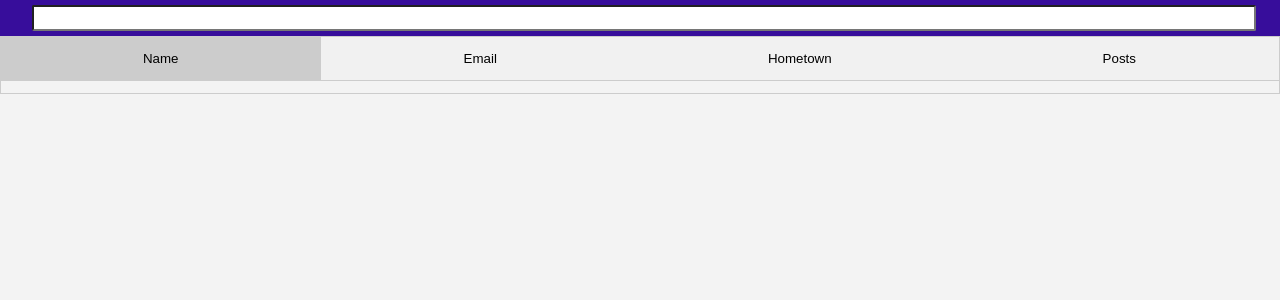
After one commit to tifa64/SocialNetworkWebsite, a PHP site: page /search_results.php in a window 1280 px wide. The commit adds this page. Shown: the top 300 px of the page. Run offline with PHP 8.4, Linux system fonts and the light colour scheme.

Commit message:
created a page for search queries with different tabs

```diff
--- /dev/null
+++ b/css/search_results.css
@@ -0,0 +1,60 @@
+body {
+    height: 100%;
+    background-color: #f3f3f3;
+    color: #555;
+    font-family: Arial, Helvetica, sans-serif;
+    font-size:16px;
+    line-height: 1.6em;
+    margin:0;
+}
+
+div.tab {
+    overflow: hidden;
+    border: 1px solid #ccc;
+    background-color: #f1f1f1;
+}
+
+/* Style the buttons inside the tab */
+div.tab button {
+    background-color: inherit;
+    width: 25%;
+    margin-top: 0px;
+    float: left;
+    border: none;
+    outline: none;
+    cursor: pointer;
+    padding: 14px 16px;
+    transition: 0.3s;
+    border-radius:0px;
+}
+
+div.tab button:hover {
+    background-color: #ddd;
+}
+
+/* Create an active/current tablink class */
+div.tab button.active {
+    background-color: #ccc;
+}
+
+/* Style the tab content */
+.tabcontent {
+    display: none;
+    padding: 6px 12px;
+    border: 1px solid #ccc;
+    border-top: none;
+}
+
+form input[type="text"] {
+    width:95%;
+    margin-top: 5px;
+    margin-bottom: 5px;
+    margin-left:2.5%;
+    height:20px;
+    border-radius: 2px;
+}
+
+#search-bar {
+    background-color: rgb(55, 13, 155);
+
+}
--- /dev/null
+++ b/js/search_results.js
@@ -0,0 +1,114 @@
+var currentTab;
+
+function updateContent(json) {
+	var already_here = [];
+	var keys = Object.keys(json);
+	for(key in keys) {
+		var x = json[key];
+		if(currentTab === 'posts')
+			$('#'+currentTab).append('<div> Name: ' + x['content'] + ' ' + x['post_id'] + ' ' + x['user_id'] + '</div>');
+		else {
+			if(already_here.indexOf(x['user_id']) == -1) {
+				$('#'+currentTab).append('<div> Name: ' + x['fname'] + ' ' + x['lname'] + ' ' + x['user_id'] + '</div>');
+				already_here.push(x['user_id']);
+			}
+		}
+	}
+}
+
+
+function emptyTabs() {
+	$('#name').empty();
+	$('#email').empty();
+	$('#posts').empty();
+	$('#hometown').empty();
+}
+
+function changeTab(evt, tabName) {
+    // Declare all variables
+    var i, tabcontent, tablinks;
+    var tabs = ['name', 'email', 'hometown', 'posts'];
+    // Get all elements with class="tabcontent" and hide them
+    tabcontent = document.getElementsByClassName("tabcontent");
+    for (i = 0; i < tabcontent.length; i++) {
+        tabcontent[i].style.display = "none";
+    }
+
+    // Get all elements with class="tablinks" and remove the class "active"
+    tablinks = document.getElementsByClassName("tablinks");
+    for (i = 0; i < tablinks.length; i++) {
+        tablinks[i].className = tablinks[i].className.replace(" active", "");
+    }
+
+    // Show the current tab, and add an "active" class to the button that opened the tab
+    console.log(tabName);
+    currentTab = tabName;
+    document.getElementById(tabName).style.display = "block";
+    evt.currentTarget.className += " active";
+}
+
+
+
+$(document).ready(function(){
+	currentTab = "name";
+	document.getElementsByClassName("tabcontent")[0].style.display = "block";
+	document.getElementById("tab1").style.display = "block";
+	document.getElementById("tab1").className += " active";
+
+	$("#search-form").submit(function(e) {
+		e.preventDefault();
+
+		var query = $("#search-query").value;
+
+		$.ajax({
+			url: 'search.php',
+			type: 'POST',
+			data: {query: query},
+			success: function(response) {
+				console.log(response);
+				//var json = $.parseJSON(response);
+				//console.log(json);
+			},
+			error: function(data) {
+				var json = $.parseJSON(data);
+       			alert(json.error);
+			}
+		});
+
+	});
+
+	$(document).keyup(function(e) {
+
+		var query = document.getElementById('search-query').value;
+		if(e.which === 8) {
+			if(query === '') {
+				emptyTabs();
+			}
+		}
+	});
+
+	var i = 0;
+	$("#search-query").keyup(function(e) {
+		var query = document.getElementById('search-query').value;
+		if(query === '')
+			return;
+		//console.log(query);
+		$.ajax({
+			url: 'search.php',
+			type: 'POST',
+			data: {query: query, type: currentTab},
+			success: function(response) {
+				emptyTabs();
+				if(response !== '')
+					updateContent($.parseJSON(response));
+			},
+			error: function(data) {
+
+			}
+		});
+
+		//var json = $.parseJSON(response);
+		//updateContent(json);
+	});
+
+});
--- /dev/null
+++ b/search_results.php
@@ -0,0 +1,45 @@
+<?php
+	session_start();
+	$_SESSION['user_id'] = 1;
+?>
+
+<!DOCTYPE html>
+
+<html>
+	<head>
+		<script type="text/javascript" src="js/jquery-3.2.1.js"></script>
+		<script type="text/javascript" src="js/search_results.js"></script>
+		<link rel="stylesheet"  href="css/search_results.css">
+
+	</head>
+	<body>
+		<div id="search-bar">
+			<form autocomplete="off" id="search-form" action="search.php" method="post">
+				<input type="text" id="search-query" name="query"><br>
+			</form>
+		</div>
+		<div class="tab">
+			<button class="tablinks" id="tab1" onclick="changeTab(event, 'name')">Name</button>
+			<button class="tablinks" id="tab2" onclick="changeTab(event, 'email')">Email</button>
+			<button class="tablinks" id="tab3" onclick="changeTab(event, 'hometown')">Hometown</button>
+			<button class="tablinks" id="tab4" onclick="changeTab(event, 'posts')">Posts</button>
+		</div>
+
+		<div id="name" class="tabcontent" style="text-align:center">
+	  		<?php
+
+	  		?>
+		</div>
+
+		<div id="email" class="tabcontent">
+		</div>
+
+		<div id="hometown" class="tabcontent">
+
+		</div>
+
+		<div id="posts" class="tabcontent">
+
+		</div>
+	</body>
+</html>
```
Also changed, not shown: js/search.js (+42 -3 lines), search.php (+116 -9 lines), test.php (added, +20 -0 lines).
